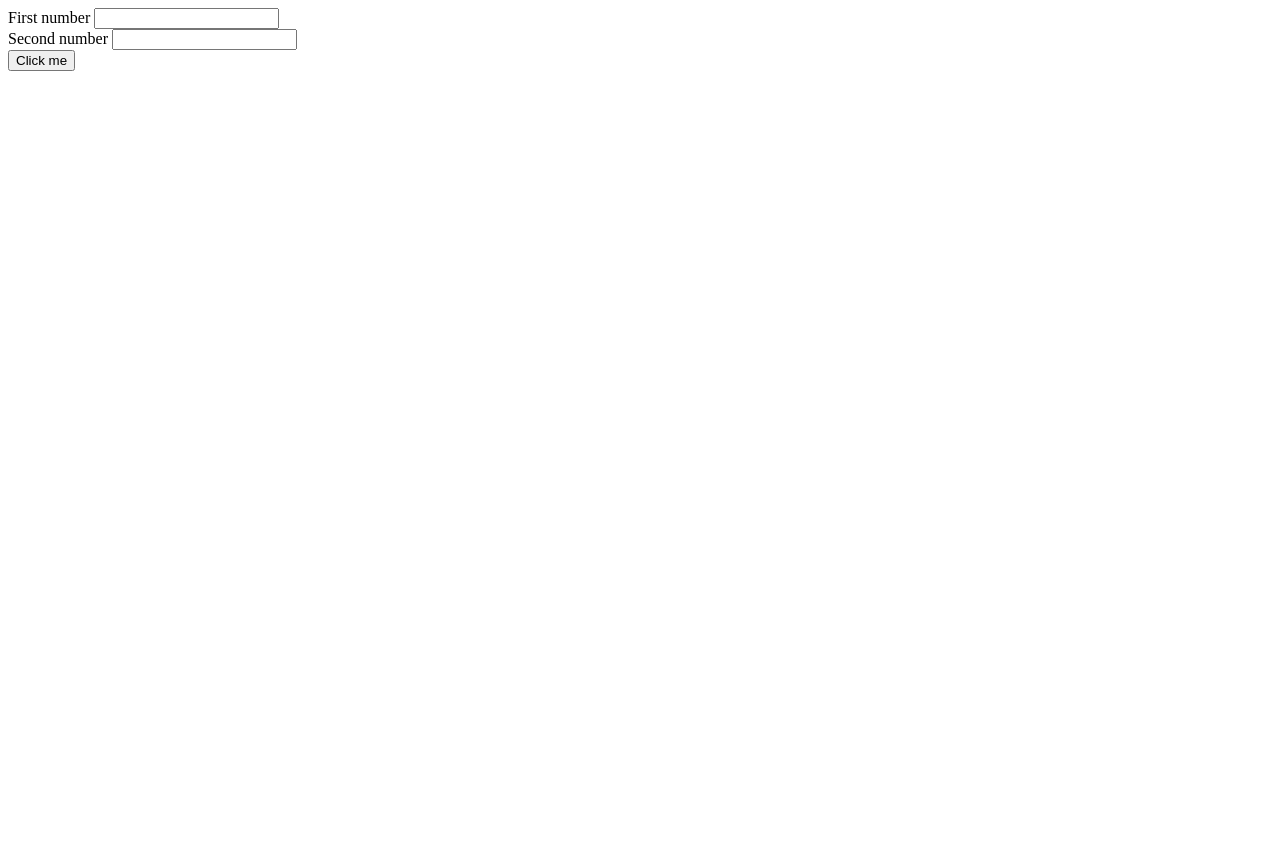
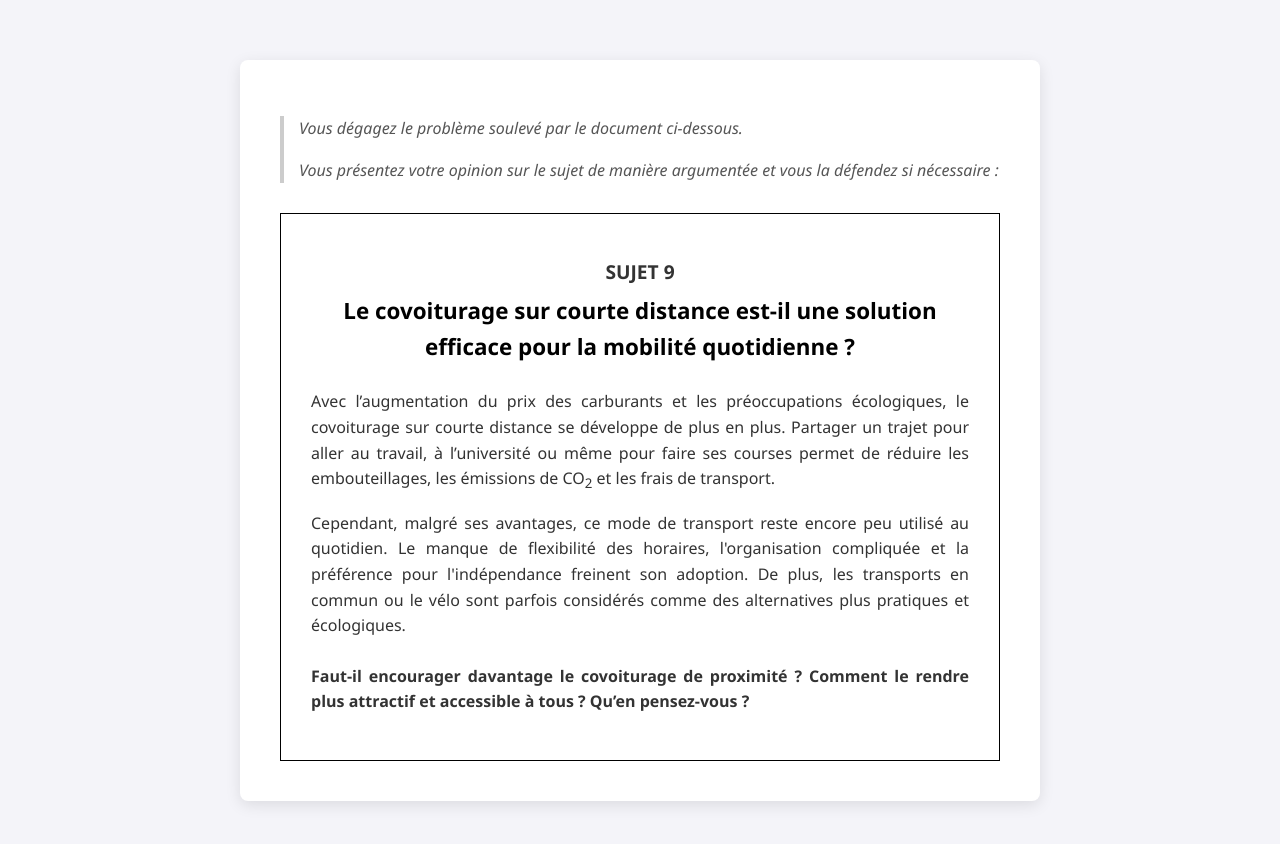
Before and after one commit to KND1410/TestVercel, a plain HTML site: page index.html in a window 1280 px wide. Before the commit the page ends 800 px from the top, so only its background shows below. Drawn offline with Linux system fonts and the light colour scheme.

Commit message:
update index

```diff
--- a/index.html
+++ b/index.html
@@ -1,47 +1,85 @@
 <!DOCTYPE html>
-<html>
-    <title>Testing</title>
-    <body>
-        <form>
-        First number <input id="first" type="number" style = "text-align: center;"><br>
-        Second number <input id="second" type="number" style="text-align: center;"><br>
-        </form>
-        <button type="button" onclick="Tester()" style = "text-align: center;">Click me</button>
-        <p id="p1"></p>
-        <a id="nice" href="https://media.tenor.com/0rKL5dtMPkgAAAAe/monkey.png" target="_blank"></a>
-        <script>
-            function Tester(){
-                const message = document.getElementById("p1")
-                message.innerHTML = "";
-                let x = document.getElementById("first").value
-                let y = document.getElementById("second").value
-                try{
-                    if(x.trim() == "") throw x + "is empty";
-                    if(y.trim() == "" ) throw y + "is empty";
-                    if(isNaN(x)) throw "Nigg" + x;
-                    if(isNaN(x)) throw "Nigg" + y;
-                    x = Number(x);
-                    y = Number(y);
-                    corrected(x, y);
-                }
-                catch(err){
-                    message.style.color = "red";
-                    message.innerHTML = "Nigger input is " + err;
-                }
-            }
-            function corrected(x, y){
-                const message = document.getElementById("p1")
-                if (x > y){
-                    message.innerHTML = x + " is higher than " + y;
+<html lang="fr">
+<head>
+    <meta charset="UTF-8">
+    <meta name="viewport" content="width=device-width, initial-scale=1.0">
+    <title>Sujet de Réflexion - Covoiturage</title>
+    <style>
+        body {
+            font-family: 'Segoe UI', Tahoma, Geneva, Verdana, sans-serif;
+            line-height: 1.6;
+            color: #333;
+            max-width: 800px;
+            margin: 40px auto;
+            padding: 20px;
+            background-color: #f4f4f9;
+        }
+        .container {
+            background-color: #fff;
+            padding: 40px;
+            border-radius: 8px;
+            box-shadow: 0 4px 15px rgba(0,0,0,0.1);
+        }
+        .instruction {
+            font-style: italic;
+            margin-bottom: 30px;
+            color: #555;
+            border-left: 4px solid #ccc;
+            padding-left: 15px;
+        }
+        .subject-box {
+            border: 1px solid #000;
+            padding: 30px;
+            margin-top: 20px;
+        }
+        h1 {
+            text-align: center;
+            font-size: 1.2rem;
+            margin-bottom: 5px;
+            text-transform: uppercase;
+        }
+        h2 {
+            text-align: center;
+            font-size: 1.4rem;
+            margin-top: 0;
+            margin-bottom: 25px;
+            color: #000;
+        }
+        p {
+            margin-bottom: 15px;
+            text-align: justify;
+        }
+        .questions {
+            margin-top: 25px;
+            font-weight: bold;
+        }
+    </style>
+</head>
+<body>
 
-                }
-                if (x < y){
-                    message.innerHTML = x + " is smaller than " + y;
-                }
-                const link = document.getElementById("nice");
-                message.style.color = "black";
-                link.innerHTML = "nice"
-            }
-        </script>
-    </body>
+<div class="container">
+    <div class="instruction">
+        <p>Vous dégagez le problème soulevé par le document ci-dessous.</p>
+        <p>Vous présentez votre opinion sur le sujet de manière argumentée et vous la défendez si nécessaire :</p>
+    </div>
+
+    <div class="subject-box">
+        <h1>Sujet 9</h1>
+        <h2>Le covoiturage sur courte distance est-il une solution efficace pour la mobilité quotidienne ?</h2>
+
+        <p>
+            Avec l’augmentation du prix des carburants et les préoccupations écologiques, le covoiturage sur courte distance se développe de plus en plus. Partager un trajet pour aller au travail, à l’université ou même pour faire ses courses permet de réduire les embouteillages, les émissions de CO<sub>2</sub> et les frais de transport.
+        </p>
+
+        <p>
+            Cependant, malgré ses avantages, ce mode de transport reste encore peu utilisé au quotidien. Le manque de flexibilité des horaires, l'organisation compliquée et la préférence pour l'indépendance freinent son adoption. De plus, les transports en commun ou le vélo sont parfois considérés comme des alternatives plus pratiques et écologiques.
+        </p>
+
+        <p class="questions">
+            Faut-il encourager davantage le covoiturage de proximité ? Comment le rendre plus attractif et accessible à tous ? Qu’en pensez-vous ?
+        </p>
+    </div>
+</div>
+
+</body>
 </html>
```
